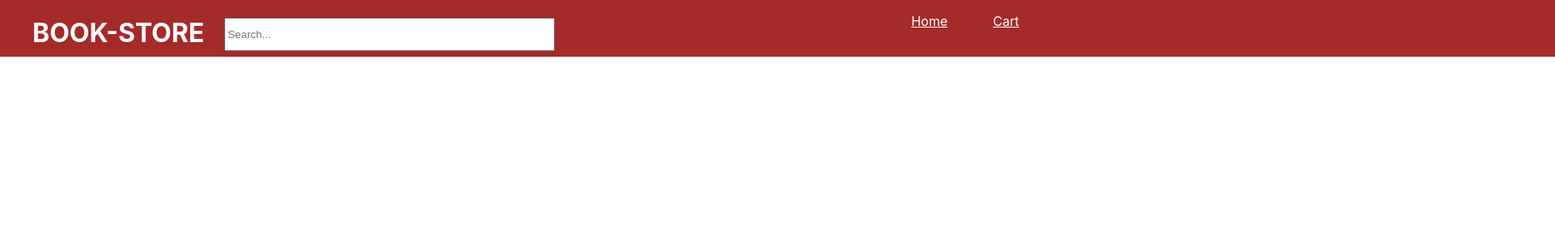
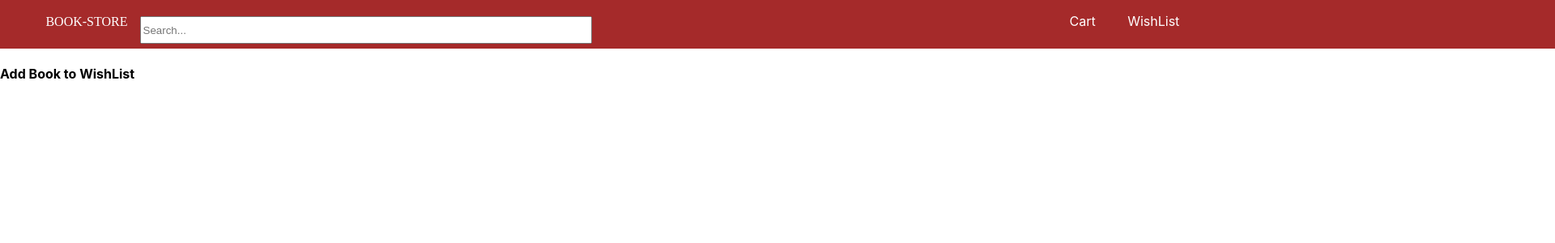
Before and after one commit to ARATI-UPARE/Book-Store-UI, a React (Create React App) app: page /wishlist in a window 1280 px wide. Shown: the top 300 px of the page at 81% size, 1920 px wide, since content can reach past the window. Built offline with nearby package versions, Linux system fonts and the light colour scheme.

Commit message:
Added: Code to Book-store as a Home-page and Route the Links

```diff
--- a/package.json
+++ b/package.json
@@ -3,6 +3,7 @@
   "version": "0.1.0",
   "private": true,
   "dependencies": {
+    "@material-ui/icons": "^4.9.1",
     "@testing-library/jest-dom": "^4.2.4",
     "@testing-library/react": "^9.5.0",
     "@testing-library/user-event": "^7.2.1",
--- a/src/App.css
+++ b/src/App.css
@@ -1,10 +1,42 @@
 .App {
+  align-items: center;
+}
+
+.nav {
   display: flex;
   background-color: brown;
-  width: 100000px;
-  height: 70px;
-  padding: 0 40px;
-  position: fixed;
-  flex-direction: row;
-  justify-content: space-evenly;
+  width: 3000px;
+  height: 60px;
 }
+
+.input {
+  display: flex;
+  width: 550px;
+  height: 28px;
+  margin-top: 20px;
+  margin-left: 15px;
+}
+
+.cart {
+  display: flex;
+  color: white;
+  margin-left:0px ;
+  margin-top: 20px;
+}
+
+.l1 {
+  margin-top: 50px;
+  text-Decoration: none;
+   color:white;
+   font-family: fontawesome;
+}
+.l2 {
+  text-Decoration: none;
+   margin-Left: 550px;
+   color: white;
+}
+.l3 {
+   text-Decoration: none;
+   margin-Left: 35px;
+   color: white;
+}
--- a/src/component/Home.jsx
+++ b/src/component/BookStore.jsx
@@ -1,14 +1,12 @@
 import React from 'react'
 
 class Home extends React.Component{
-
-    render(){
+render(){
         return(
             <div>
                 <h4>This is Home Component.</h4>
             </div>
         )
     }
-
 }
 export default Home;
--- a/src/component/Cart.jsx
+++ b/src/component/Cart.jsx
@@ -1,7 +1,6 @@
 import React from 'react'
 
 class Cart extends React.Component{
-
     render(){
         return(
             <div>
@@ -9,7 +8,6 @@ class Cart extends React.Component{
             </div>
         )
     }
-
 }
 
 export default Cart;
--- a/src/component/NavBar.jsx
+++ b/src/component/NavBar.jsx
@@ -1,31 +1,28 @@
-import React, { Component } from 'react'
-import Home from './Home';
+import React from 'react';
+import BookStore from './BookStore';
 import Cart from './Cart';
-import { BrowserRouter, Link, Route, Switch } from "react-router-dom";
+import WishList from './WishList'
+import { BrowserRouter, Route, Switch, Link } from "react-router-dom";
+import BookIcon from '@material-ui/icons/Book';
 
-class NavBar extends Component{
-    render(){
-        return(
-            <BrowserRouter>
-                <div className="App">
-                    <h1 style={{color:"white"}}type="text">BOOK-STORE</h1>
-                    <input style={{marginTop:'22px', marginLeft:'25px', width:'400px', height:'35px'}} placeholder="Search..."/>
-                        <ul><Link to="/" style={{marginLeft:'400px', color:'white'}}>Home</Link></ul>
-                        <ul><Link to="/cart" style={{marginLeft:'16px', color:'white'}}>Cart</Link></ul>
-                    <hr />
-                    <Switch>
-                    <Route exact path="/">
-                        <Home />
-                    </Route>
-                    <Route path="/cart">
-                        <Cart />
-                    </Route>
-                    </Switch>
-                </div>
-            </BrowserRouter>
-
-        );
-    }
+export default function () {
+    return(
+        <BrowserRouter>
+        <div className="nav">
+            <ul>
+            <Link to="/" className="l1">&#xf02d; BOOK-STORE</Link>
+            </ul>
+            <input className="input" placeholder="Search..."/>
+            <ul>
+            <Link to="/cart" className="l2"> Cart </Link>
+            <Link to="/wishlist" className="l3" > WishList </Link>
+            </ul>
+        </div>
+        <Switch>
+          <Route exact path="/" component={BookStore}></Route>
+          <Route  path="/cart" component={Cart} />
+          <Route path="/wishlist" component={WishList} />
+        </Switch>
+    </BrowserRouter>
+    )
 }
-
-export default NavBar;
--- /dev/null
+++ b/src/component/WishList.js
@@ -0,0 +1,12 @@
+import React from 'react'
+
+class WishList extends React.Component{
+render(){
+        return(
+            <div>
+                <h4>Add Book to WishList</h4>
+            </div>
+        )
+    }
+}
+export default WishList;
```
Also changed, not shown: src/App.js (+4 -5 lines), 2 other files (tests, documents, lock files or other folders).
